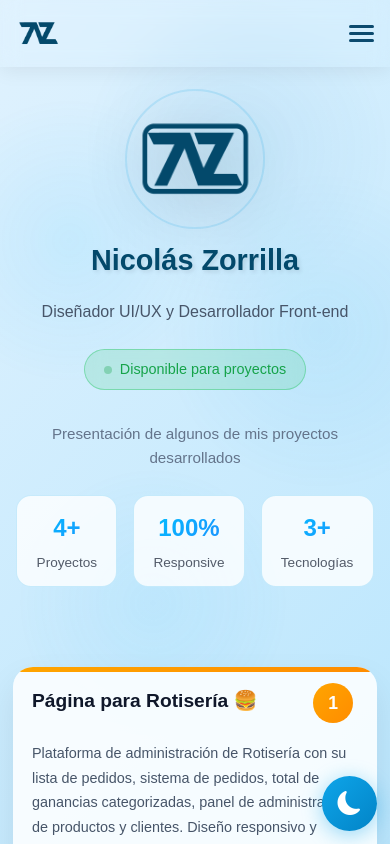
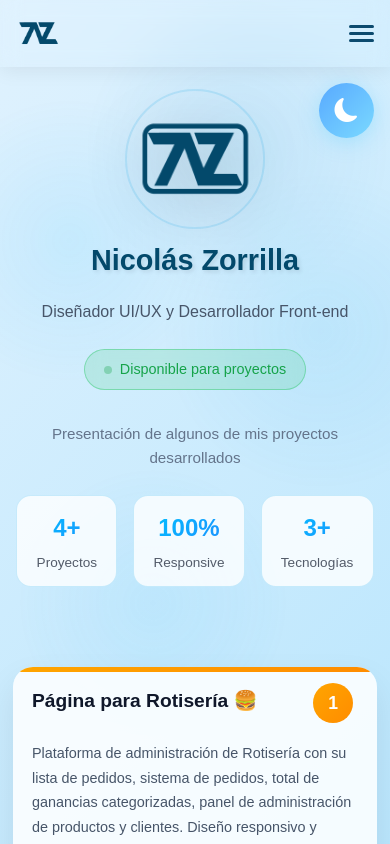
Before and after one commit to NicolasZGH/Portfolio-NZ, a plain HTML site: page index.html in a window 390 px wide. Both pictures are taken after a click on the button "Cambiar tema". Shown: the top 844 px of the page. Drawn offline with nearby package versions, Linux system fonts and the light colour scheme.

Commit message:
change icon site

```diff
--- a/style.css
+++ b/style.css
@@ -600,7 +600,7 @@ h1 {
     position: fixed;
     bottom: 2rem;
     right: 2rem;
-    background: linear-gradient(135deg, #00BFFF, #1E90FF);
+    background: linear-gradient(135deg, #064f79, #257ea1);
     border: none;
     color: white;
     width: 55px;
@@ -613,12 +613,17 @@ h1 {
     font-size: 1.5rem;
     transition: all 0.3s ease;
     z-index: 999;
-    box-shadow: 0 4px 20px rgba(0, 191, 255, 0.4);
+    box-shadow: 0 4px 20px rgba(59, 201, 255, 0.35);
 }
 
 body.light-mode .theme-toggle-float {
-    background: linear-gradient(135deg, #0ea5e9, #0284c7);
-    box-shadow: 0 4px 20px rgba(14, 165, 233, 0.4);
+background: linear-gradient(135deg, #58A9FF, #7AD9FF);
+box-shadow: 0 4px 20px rgba(90, 206, 255, 0.35);
+
+
+
+
+
 }
 
 .theme-toggle-float:hover {
@@ -973,3 +978,19 @@ body.light-mode .navbar-link {
         padding: 0.7rem 1rem;
     }
 }
+
+@media (max-width: 480px) {
+
+    /* Botón de cambiar tema en móvil */
+    .theme-toggle-float {
+        top: 5.2rem;      /* Lo mueve debajo del navbar */
+        right: 1rem;
+        bottom: auto;     /* Anula el bottom original */
+        z-index: 9999;
+    }
+
+    /* Si tu navbar crece al abrir menú hamburguesa */
+    .navbar.scrolled + .theme-toggle-float {
+        top: 4.5rem;
+    }
+}
```
